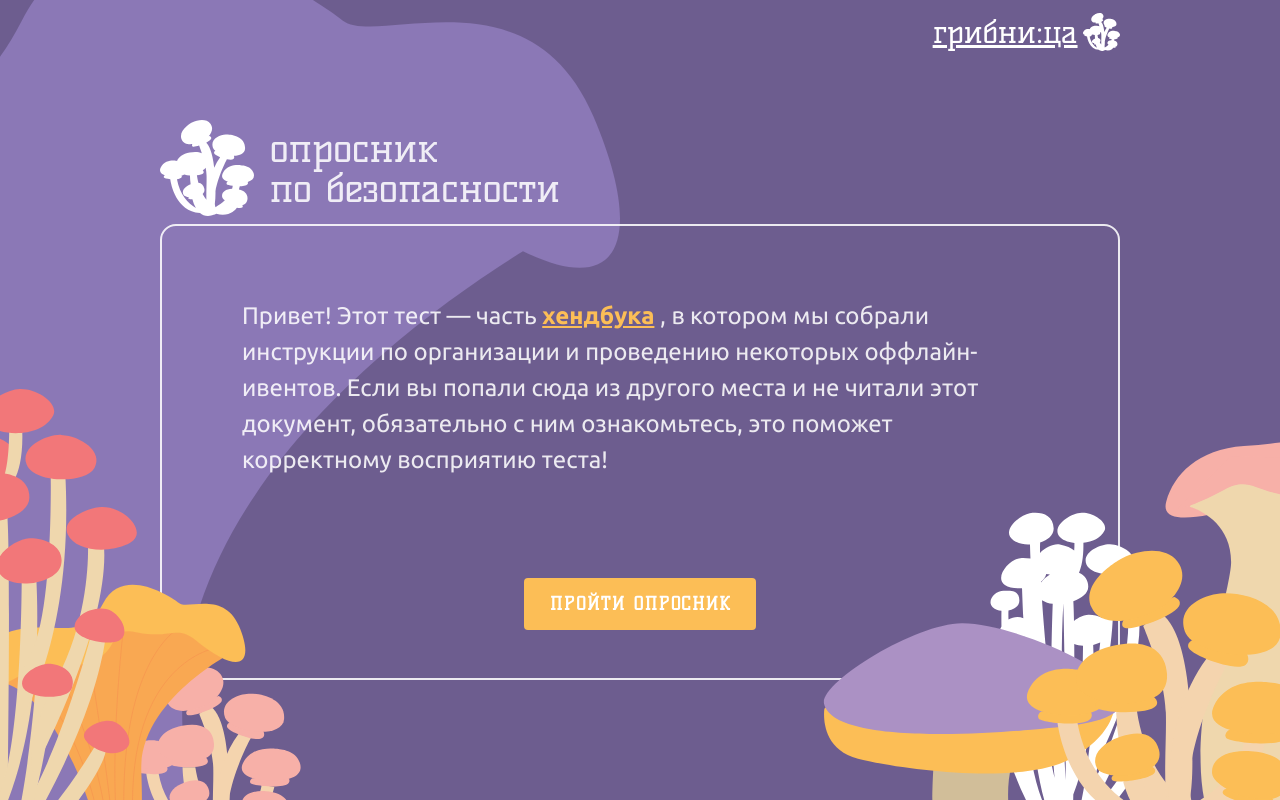
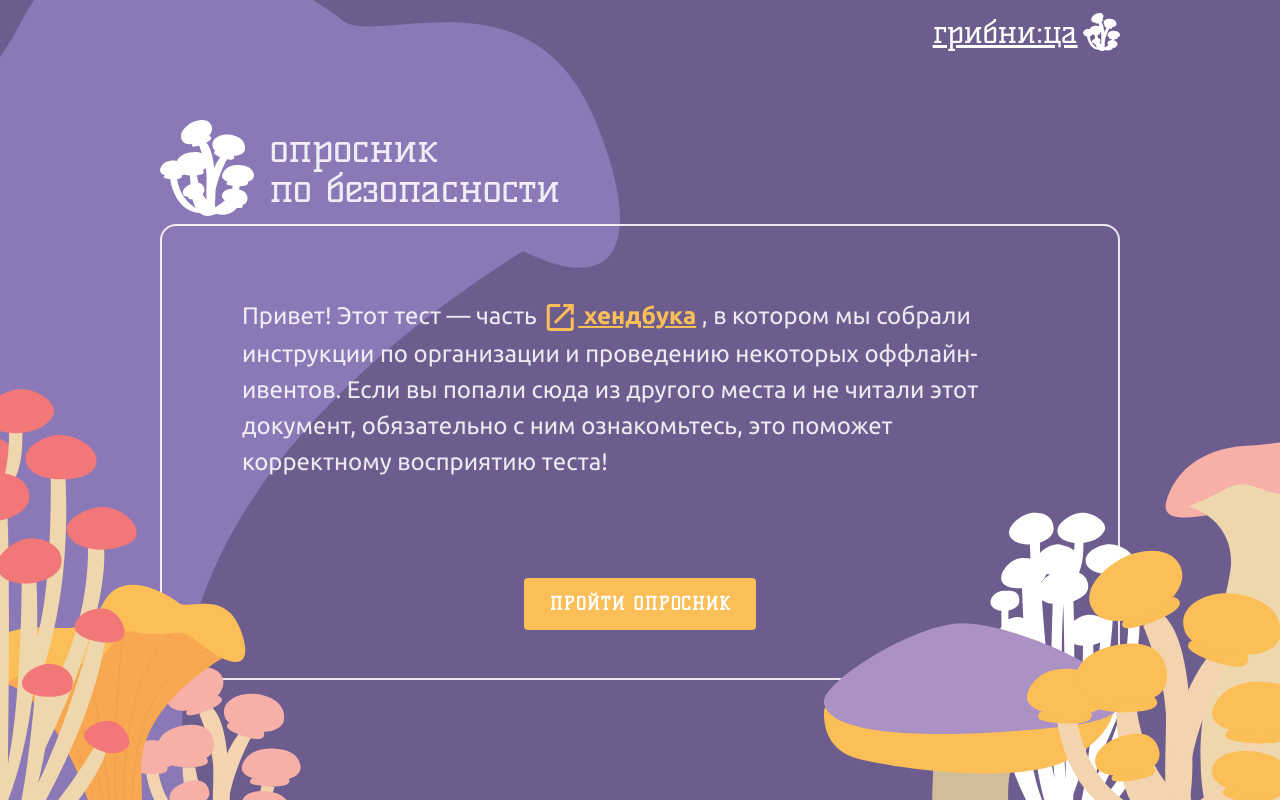
Before and after one commit to artefom/securtest, a Vue app: page / in a window 1280 px wide. Built offline with nearby package versions, Linux system fonts and the light colour scheme.

Commit message:
Added link

```diff
--- a/src/pages/index.vue
+++ b/src/pages/index.vue
@@ -37,11 +37,15 @@
         >
           <p class="question-body" style="flex-grow: 1">
             Привет! Этот тест — часть
-            <a href="http://localhost:8080">хендбука</a> , в котором мы собрали
-            инструкции по организации и проведению некоторых оффлайн-ивентов.
-            Если вы попали сюда из другого места и не читали этот документ,
-            обязательно с ним ознакомьтесь, это поможет корректному восприятию
-            теста!
+            <a
+              href="https://drive.google.com/file/d/1H9uYv1Ew4TRKfi-3-enyteF4rGFZufFI"
+              target="_blank"
+              ><v-icon icon="mdi-open-in-new" /> хендбука</a
+            >
+            , в котором мы собрали инструкции по организации и проведению
+            некоторых оффлайн-ивентов. Если вы попали сюда из другого места и не
+            читали этот документ, обязательно с ним ознакомьтесь, это поможет
+            корректному восприятию теста!
           </p>
 
           <div style="width: 100%; display: flex; justify-content: center">
@@ -164,8 +168,8 @@
               напишите в наш
               <a href="https://t.me/gribnitsa1_bot"> анонимный бот </a>
               и мы постараемся вам помочь! У наших активист:ок есть возможность
-              провести индивидуальные анонимные созвоны для разбора
-              конкретно вашего кейса.
+              провести индивидуальные анонимные созвоны для разбора конкретно
+              вашего кейса.
             </div>
 
             <div
@@ -189,7 +193,7 @@
 <script setup>
 import { ref } from "vue";
 import axios from "axios";
-import botSvc from '@/service/bot_api';
+import botSvc from "@/service/bot_api";
 
 let currentSlide = ref(0);
 let showLanding = ref(true);
```
